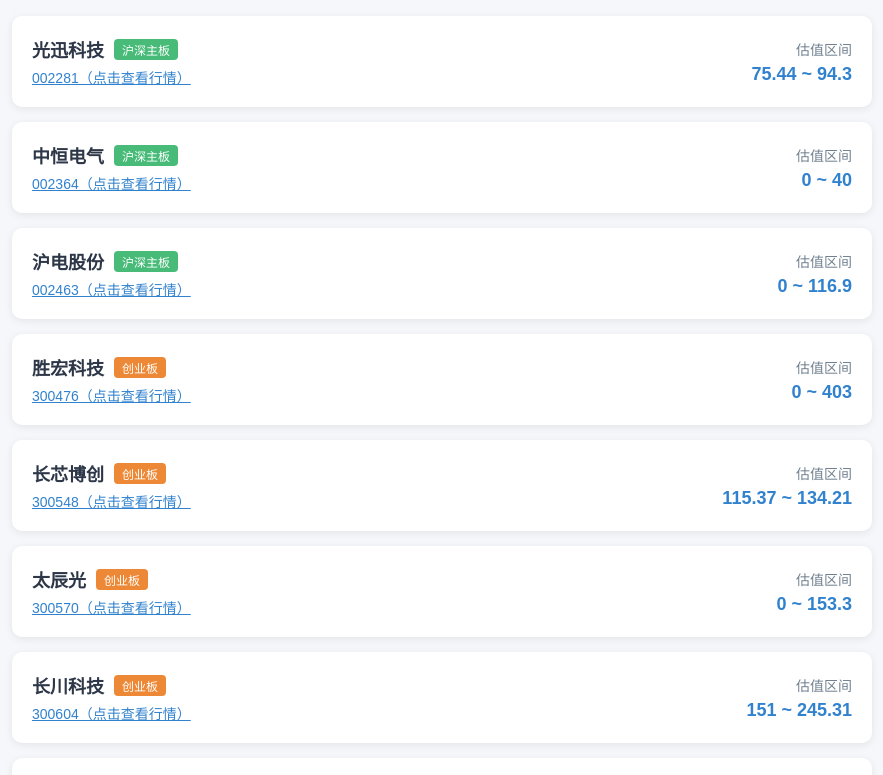
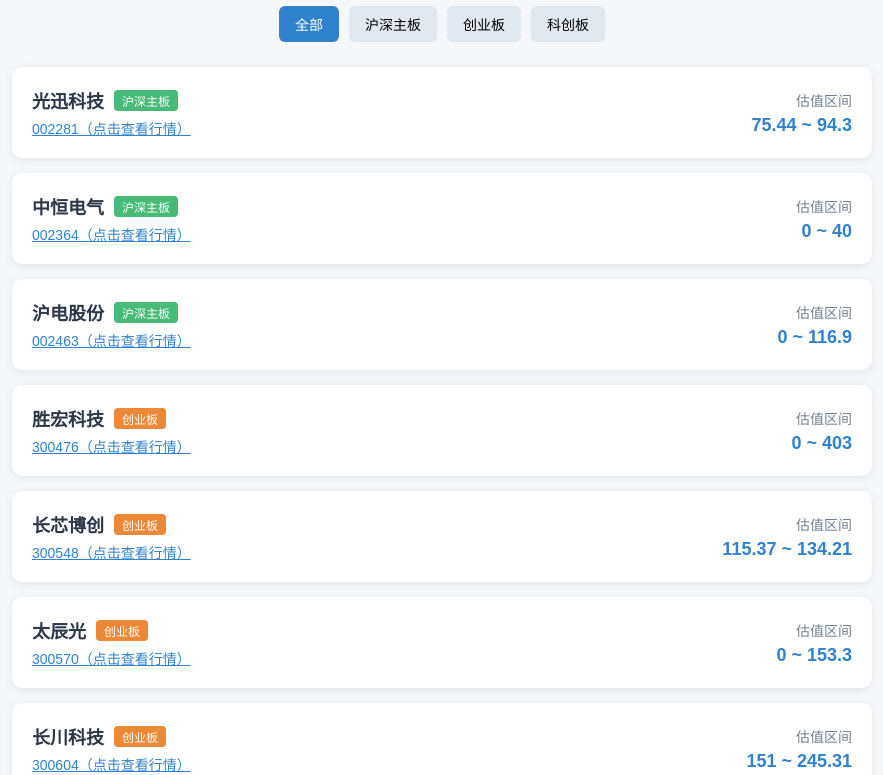
Before and after one commit to Liu960308/agu.github.io, a plain HTML site: page index.html in a window 1280 px wide. Shown: the part 90-865 px from the top of the page, without its empty margins (198-1081 px from the left). Drawn offline with Linux system fonts and the light colour scheme.

Commit message:
Add files via upload

```diff
--- a/index.html
+++ b/index.html
@@ -18,8 +18,29 @@
         }
         .title {
             text-align: center;
-            margin-bottom: 30px;
+            margin-bottom: 20px;
             color: #2d3748;
+        }
+        /* 板块筛选按钮 */
+        .filter-tabs {
+            display: flex;
+            justify-content: center;
+            gap: 10px;
+            margin-bottom: 25px;
+            flex-wrap: wrap;
+        }
+        .tab-btn {
+            padding: 8px 16px;
+            border: none;
+            border-radius: 6px;
+            background: #e2e8f0;
+            cursor: pointer;
+            font-size: 14px;
+            transition: 0.2s;
+        }
+        .tab-btn.active {
+            background: #3182ce;
+            color: white;
         }
         .stock-card {
             background: white;
@@ -43,7 +64,6 @@
             align-items: center;
             gap: 10px;
         }
-        /* 板块标签样式 */
         .plate-tag {
             font-size: 12px;
             padding: 2px 8px;
@@ -51,15 +71,9 @@
             color: white;
             font-weight: normal;
         }
-        .tag-main {
-            background-color: #48bb78; /* 沪深主板-绿色 */
-        }
-        .tag-gem {
-            background-color: #ed8936; /* 创业板-橙色 */
-        }
-        .tag-tech {
-            background-color: #9f7aea; /* 科创板-紫色 */
-        }
+        .tag-main { background-color: #48bb78; } /* 主板绿 */
+        .tag-gem { background-color: #ed8936; } /* 创业橙 */
+        .tag-tech { background-color: #9f7aea; } /* 科创紫 */
         .stock-code {
             color: #3182ce;
             font-size: 14px;
@@ -84,57 +98,79 @@
 </head>
 <body>
     <h1 class="title">股票估值配置表</h1>
+
+    <!-- 筛选切换按钮 -->
+    <div class="filter-tabs">
+        <button class="tab-btn active" onclick="filterByPlate('all')">全部</button>
+        <button class="tab-btn" onclick="filterByPlate('main')">沪深主板</button>
+        <button class="tab-btn" onclick="filterByPlate('gem')">创业板</button>
+        <button class="tab-btn" onclick="filterByPlate('tech')">科创板</button>
+    </div>
+
     <div id="stockList"></div>
 
     <script>
+        let allStockList = []; // 保存全部股票
+
+        // 1. 加载JSON
         async function loadStockConfig() {
             try {
                 const res = await fetch('./stockConfig.json');
-                const list = await res.json();
-                list.sort((a, b) => parseInt(a.stockId) - parseInt(b.stockId));
-                render(list);
+                allStockList = await res.json();
+                allStockList.sort((a, b) => parseInt(a.stockId) - parseInt(b.stockId));
+                render(allStockList);
             } catch (err) {
                 document.getElementById('stockList').innerHTML = '<p style="color:red;">读取配置失败</p>';
             }
         }
 
-        // 生成东方财富正确链接
-        function getEastmoneyUrl(code) {
-            if (code.startsWith('688')) {
-                // 科创板
-                return `https://quote.eastmoney.com/kcb/${code}.html`;
-            } else if (code.startsWith('6')) {
-                // 沪市
-                return `https://quote.eastmoney.com/sh${code}.html`;
+        // 2. 板块筛选切换
+        function filterByPlate(plateType) {
+            // 按钮高亮
+            document.querySelectorAll('.tab-btn').forEach(btn => btn.classList.remove('active'));
+            event.target.classList.add('active');
+
+            let filteredList = [];
+            if (plateType === 'all') {
+                filteredList = allStockList;
             } else {
-                // 深市（0、3开头）
-                return `https://quote.eastmoney.com/sz${code}.html`;
+                filteredList = allStockList.filter(s => getPlateType(s.stockId) === plateType);
             }
+            render(filteredList);
         }
 
-        // 获取股票板块标签
-        function getPlateTag(code) {
-            if (code.startsWith('688')) {
-                return '<span class="plate-tag tag-tech">科创板</span>';
-            } else if (code.startsWith('300')) {
-                return '<span class="plate-tag tag-gem">创业板</span>';
-            } else if (code.startsWith('6') || code.startsWith('000') || code.startsWith('001') || code.startsWith('002') || code.startsWith('003')) {
-                return '<span class="plate-tag tag-main">沪深主板</span>';
-            } else {
-                return '<span class="plate-tag" style="background-color: #718090;">其他</span>';
-            }
+        // 3. 获取板块类型（用于筛选）
+        function getPlateType(code) {
+            if (code.startsWith('688')) return 'tech';
+            if (code.startsWith('300')) return 'gem';
+            return 'main';
         }
 
-        function render(stockList) {
+        // 4. 获取板块标签（用于显示）
+        function getPlateTag(code) {
+            if (code.startsWith('688')) return '<span class="plate-tag tag-tech">科创板</span>';
+            if (code.startsWith('300')) return '<span class="plate-tag tag-gem">创业板</span>';
+            return '<span class="plate-tag tag-main">沪深主板</span>';
+        }
+
+        // 5. 东方财富跳转
+        function getEastmoneyUrl(code) {
+            if (code.startsWith('688')) return `https://quote.eastmoney.com/kcb/${code}.html`;
+            if (code.startsWith('6')) return `https://quote.eastmoney.com/sh${code}.html`;
+            return `https://quote.eastmoney.com/sz${code}.html`;
+        }
+
+        // 6. 渲染页面
+        function render(list) {
             const el = document.getElementById('stockList');
             let html = '';
-            stockList.forEach(s => {
+            list.forEach(s => {
                 const url = getEastmoneyUrl(s.stockId);
-                const plateTag = getPlateTag(s.stockId);
+                const tag = getPlateTag(s.stockId);
                 html += `
                 <div class="stock-card">
                     <div class="stock-info">
-                        <div class="stock-name">${s.stockName} ${plateTag}</div>
+                        <div class="stock-name">${s.stockName} ${tag}</div>
                         <div class="stock-code" onclick="window.open('${url}')">
                             ${s.stockId}（点击查看行情）
                         </div>
@@ -143,10 +179,9 @@
                         <div class="val-title">估值区间</div>
                         <div class="val-range">${s.valuationRange.low} ~ ${s.valuationRange.high}</div>
                     </div>
-                </div>
-                `;
+                </div>`;
             });
-            el.innerHTML = html;
+            el.innerHTML = html || '<p style="text-align:center;color:#999">该板块暂无股票</p>';
         }
 
         window.onload = loadStockConfig;
```
